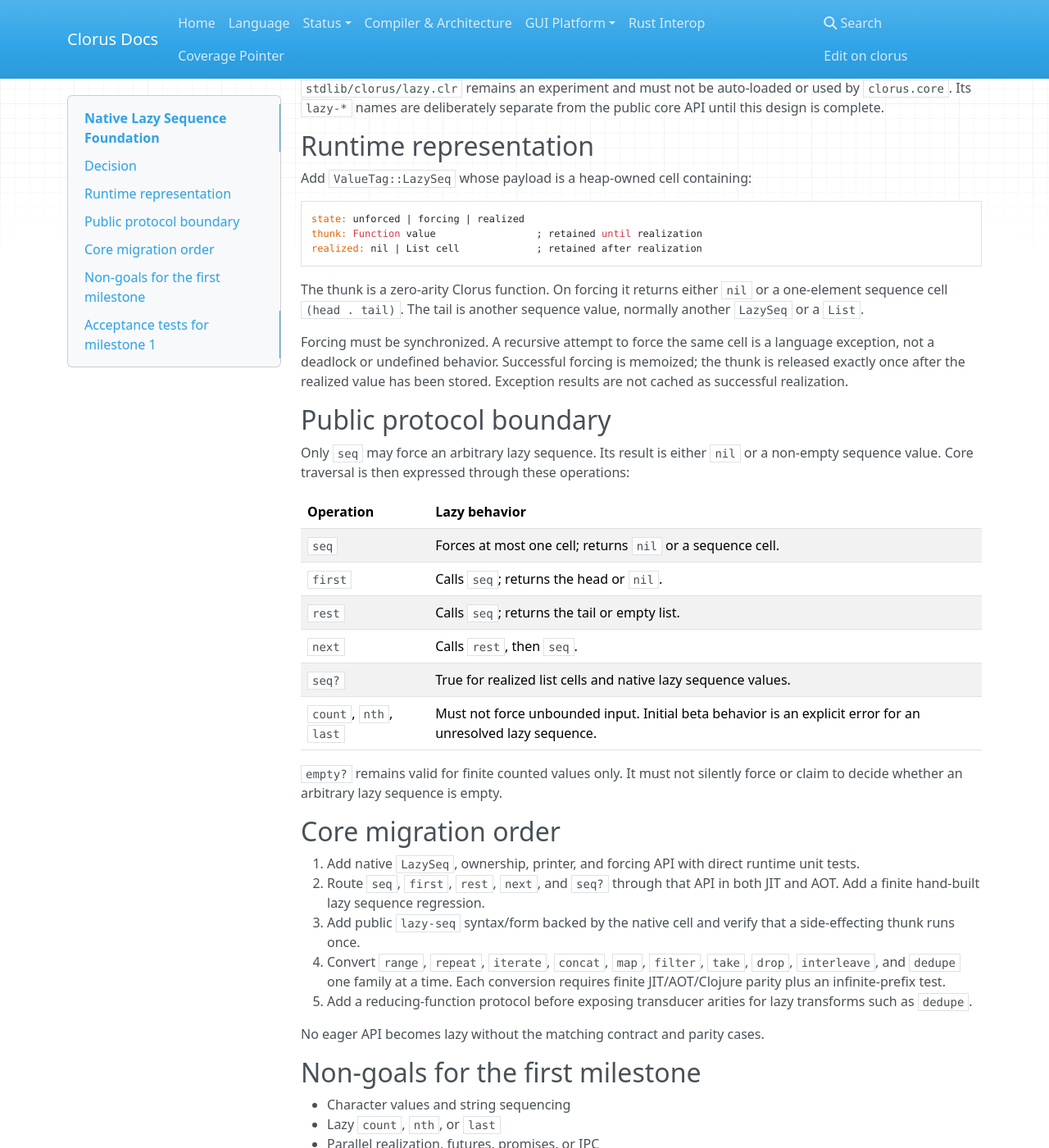
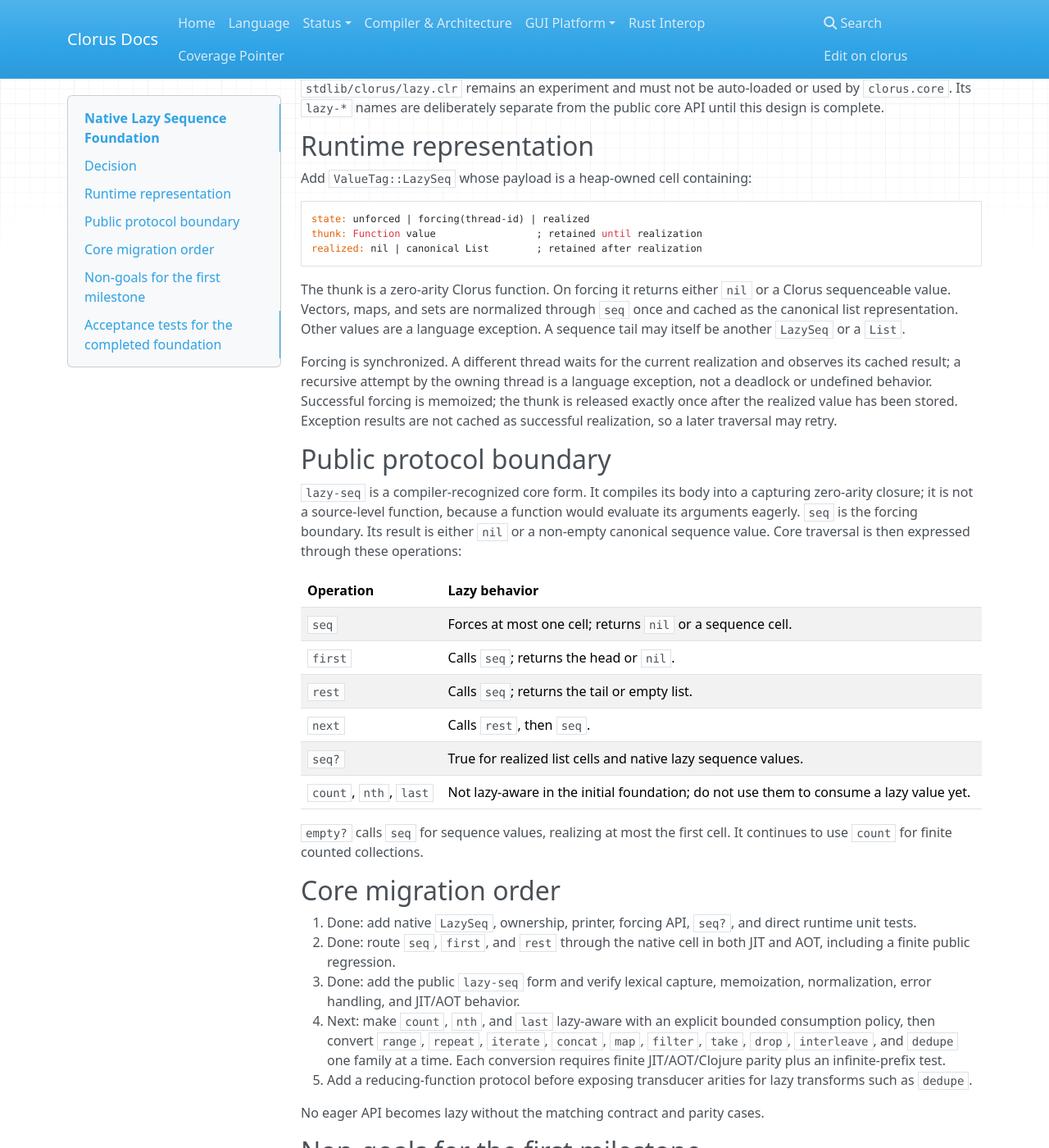
Before and after one commit to prabhugopal/clorus, an MkDocs documentation site: the page built from docs/design/LAZY_SEQUENCE_FOUNDATION.md, in a window 1280 px wide and 1400 px high, scrolled down 190 px. Shown: the whole window at 82% size. Built offline with MkDocs 1.6.1, drawn with Linux system fonts in a browser that asks for light colours; nearby versions of some CDN libraries; some of the changed text lies outside the part shown.

Commit message:
feat: add native lazy sequence foundation

````diff
--- a/docs/design/LAZY_SEQUENCE_FOUNDATION.md
+++ b/docs/design/LAZY_SEQUENCE_FOUNDATION.md
@@ -14,25 +14,31 @@ public core API until this design is complete.
 Add `ValueTag::LazySeq` whose payload is a heap-owned cell containing:
 
 ```text
-state: unforced | forcing | realized
+state: unforced | forcing(thread-id) | realized
 thunk: Function value                 ; retained until realization
-realized: nil | List cell             ; retained after realization
+realized: nil | canonical List        ; retained after realization
 ```
 
 The thunk is a zero-arity Clorus function. On forcing it returns either `nil`
-or a one-element sequence cell `(head . tail)`. The tail is another sequence
-value, normally another `LazySeq` or a `List`.
+or a Clorus sequenceable value. Vectors, maps, and sets are normalized through
+`seq` once and cached as the canonical list representation. Other values are a
+language exception. A sequence tail may itself be another `LazySeq` or a
+`List`.
 
-Forcing must be synchronized. A recursive attempt to force the same cell is a
+Forcing is synchronized. A different thread waits for the current realization
+and observes its cached result; a recursive attempt by the owning thread is a
 language exception, not a deadlock or undefined behavior. Successful forcing
 is memoized; the thunk is released exactly once after the realized value has
-been stored. Exception results are not cached as successful realization.
+been stored. Exception results are not cached as successful realization, so a
+later traversal may retry.
 
 ## Public protocol boundary
 
-Only `seq` may force an arbitrary lazy sequence. Its result is either `nil` or
-a non-empty sequence value. Core traversal is then expressed through these
-operations:
+`lazy-seq` is a compiler-recognized core form. It compiles its body into a
+capturing zero-arity closure; it is not a source-level function, because a
+function would evaluate its arguments eagerly. `seq` is the forcing boundary.
+Its result is either `nil` or a non-empty canonical sequence value. Core
+traversal is then expressed through these operations:
 
 | Operation | Lazy behavior |
 |---|---|
@@ -41,20 +47,21 @@ operations:
 | `rest` | Calls `seq`; returns the tail or empty list. |
 | `next` | Calls `rest`, then `seq`. |
 | `seq?` | True for realized list cells and native lazy sequence values. |
-| `count`, `nth`, `last` | Must not force unbounded input. Initial beta behavior is an explicit error for an unresolved lazy sequence. |
+| `count`, `nth`, `last` | Not lazy-aware in the initial foundation; do not use them to consume a lazy value yet. |
 
-`empty?` remains valid for finite counted values only. It must not silently
-force or claim to decide whether an arbitrary lazy sequence is empty.
+`empty?` calls `seq` for sequence values, realizing at most the first cell. It
+continues to use `count` for finite counted collections.
 
 ## Core migration order
 
-1. Add native `LazySeq`, ownership, printer, and forcing API with direct
-   runtime unit tests.
-2. Route `seq`, `first`, `rest`, `next`, and `seq?` through that API in both
-   JIT and AOT. Add a finite hand-built lazy sequence regression.
-3. Add public `lazy-seq` syntax/form backed by the native cell and verify that
-   a side-effecting thunk runs once.
-4. Convert `range`, `repeat`, `iterate`, `concat`, `map`, `filter`, `take`,
+1. Done: add native `LazySeq`, ownership, printer, forcing API, `seq?`, and
+   direct runtime unit tests.
+2. Done: route `seq`, `first`, and `rest` through the native cell in both JIT
+   and AOT, including a finite public regression.
+3. Done: add the public `lazy-seq` form and verify lexical capture,
+   memoization, normalization, error handling, and JIT/AOT behavior.
+4. Next: make `count`, `nth`, and `last` lazy-aware with an explicit bounded
+   consumption policy, then convert `range`, `repeat`, `iterate`, `concat`, `map`, `filter`, `take`,
    `drop`, `interleave`, and `dedupe` one family at a time. Each conversion
    requires finite JIT/AOT/Clojure parity plus an infinite-prefix test.
 5. Add a reducing-function protocol before exposing transducer arities for
@@ -69,23 +76,19 @@ No eager API becomes lazy without the matching contract and parity cases.
 - Parallel realization, futures, promises, or IPC
 - Reusing the atom-backed map representation from `clorus.lazy`
 
-## Acceptance tests for milestone 1
+## Acceptance tests for the completed foundation
 
 Both JIT and AOT must demonstrate:
 
 ```clojure
 (let [calls (atom 0)
-      xs (lazy-seq (do (swap! calls inc) (cons 1 nil)))]
+      xs (lazy-seq (swap! calls inc) (list 1))]
   [(first xs) (first xs) @calls])
 ;; => [1 1 1]
-
-(into [] (take 5 (range)))
-;; => [0 1 2 3 4]
-
-(into [] (take 4 (map inc (range))))
-;; => [1 2 3 4]
 ```
 
-The test suite must also prove that a cyclic force fails as a normal language
-exception and that releasing an unforced or realized lazy sequence has no leak
-or use-after-free.
+The test suite also proves vector normalization, `empty?`/`take`/`drop`
+traversal, invalid thunk-result handling, JIT/AOT equivalence, and releasing
+unforced or realized cells without a use-after-free. Recursive forcing needs
+a language-level cycle construction test when self-referential lazy bindings
+are available.
````
Also changed, not shown: 7 other files.
